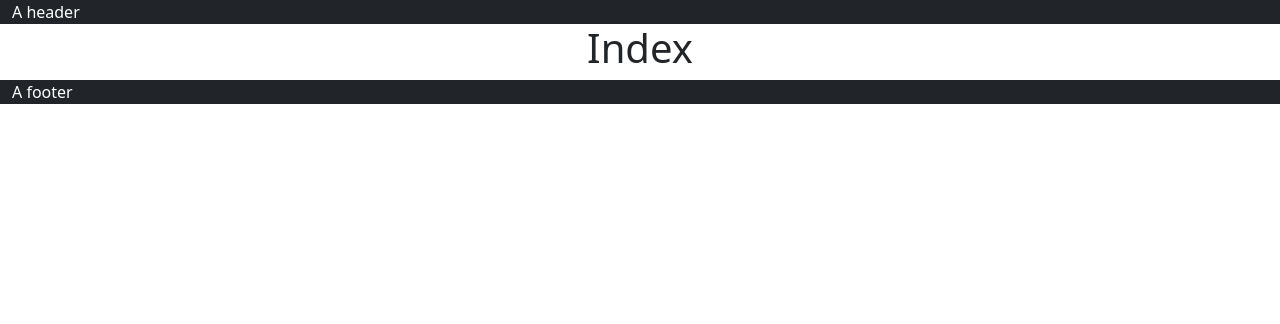
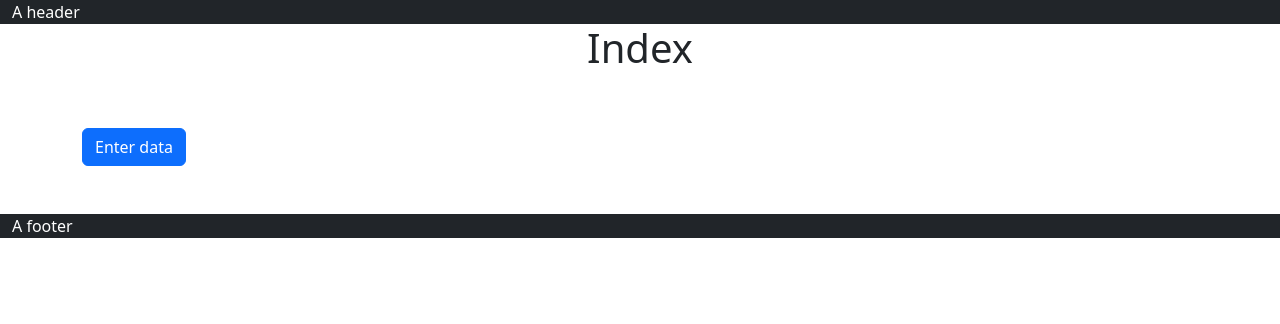
Before and after one commit to MartinLindbergg/Programmering-2, a Flask app: page / in a window 1280 px wide. Shown: the top 324 px of the page. Run offline with Flask 3, Linux system fonts and the light colour scheme; some libraries are stand-ins or nearby versions.

Commit message:
update 231020

```diff
--- a/lektion_4/application/app.py
+++ b/lektion_4/application/app.py
@@ -1,4 +1,10 @@
-from flask import Flask, render_template
+from flask import Flask, render_template, request
+import urllib.request
+import ssl
+import json
+import pandas as pd
+
+
 
 app = Flask(__name__)
 
@@ -18,4 +24,22 @@ def form():
 @app.post("/api")
 def api_post():
     '''Plats för kommentar'''
-    return render_template('index.html', data=data)
+
+    year = request.form["year"]
+    country_code = request.form["countrycode"]
+
+    context = ssl._create_unverified_context()
+    data_url = f"https://date.nager.at/api/v3/PublicHolidays/{year}/{country_code}"
+
+    json_data = urllib.request.urlopen(data_url, context=context).read()
+    data = json.loads(json_data)
+
+    # Läser in tolkad json i ett DataFrame
+    df = pd.DataFrame(data)
+    table_data = df.to_html(columns=["date","localName"],classes="table p-5",justify="left")
+
+    return render_template('index.html', data=table_data)
+
+
+# Se till att vara i rätt map (application) och har aktiverat venv
+# flask --app app run --debug För att starta programmet från terminalen
--- a/lektion_4/application/templates/form.html
+++ b/lektion_4/application/templates/form.html
@@ -5,7 +5,7 @@
     <div class="row">
         <div class="col">
             <h1 class="text-center">Form</h1>
-            <form action="api" method="get">
+            <form action="api" method="post">
                 <label for="year">Year:</label><br/>
                 <input type="text" id="year" name="year"><br/>
 
--- a/lektion_4/application/templates/index.html
+++ b/lektion_4/application/templates/index.html
@@ -5,7 +5,8 @@
     <div class="row">
         <div class="col">
             <h1 class="text-center">Index</h1>
-            {{data}}
+            {{data|safe}}
+            <a class="btn btn-primary mt-5 mb-5"href="form" role="button">Enter data</a>
         </div>
     </div>
 </div>
```
